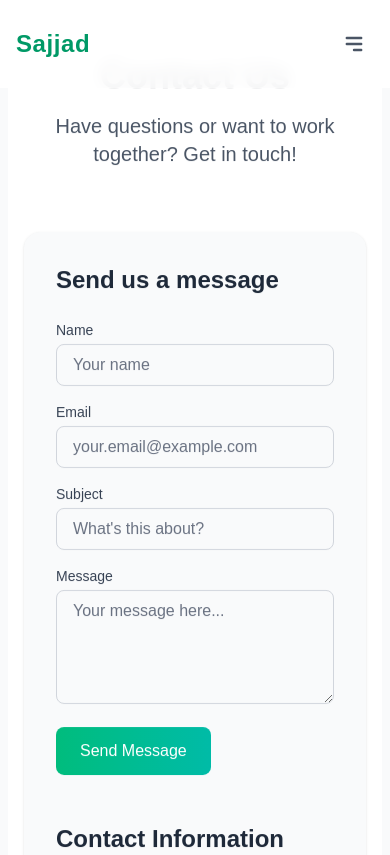
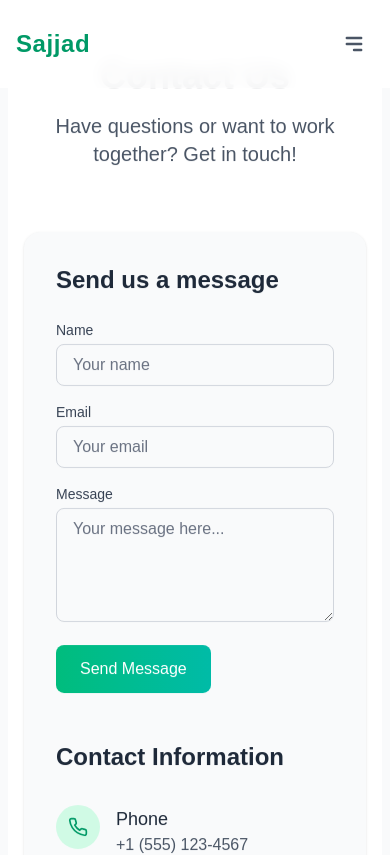
Before and after one commit to khan2024-stack/my-portfolio, a Next.js app in the folder my-portfolio/: page /page/contact in a window 390 px wide. Shown: the top 855 px of the page. Built offline with nearby package versions, Linux system fonts and the light colour scheme.

Commit message:
Macbook updates

```diff
--- a/my-portfolio/package.json
+++ b/my-portfolio/package.json
@@ -9,6 +9,7 @@
     "lint": "next lint"
   },
   "dependencies": {
+    "@emailjs/browser": "^4.4.1",
     "framer-motion": "^12.10.5",
     "next": "15.3.2",
     "react": "^19.0.0",
--- a/my-portfolio/src/app/page/contact/page.tsx
+++ b/my-portfolio/src/app/page/contact/page.tsx
@@ -2,16 +2,59 @@
 
 import { motion } from 'framer-motion';
 import BasicLayout from '@/components/BasicLayout';
-import { FormEvent } from 'react';
-import { contactInfo,formFields } from '@/app/portfolio-content/contact-content';
+import { FormEvent, useState } from 'react';
+import emailjs from '@emailjs/browser';
 
+import { contactInfo, formFields } from '@/app/portfolio-content/contact-content';
 
+emailjs.init('M5qXOrar-RdGHXDzY');
 
 export default function Contact() {
+  interface ContactForm {
+    name?: string;
+    email?:string;
+    message?: string;
+  }
+
+  const [contactForm, setContactForm] = useState<ContactForm>({});
+  const [isSubmitting, setIsSubmitting] = useState(false);
+
+  const handleInputChange = (e: any) => {
+    const { id, value } = e.target;
+    setContactForm((prevContactFormData) => ({
+      ...prevContactFormData,
+      [id]: value,
+    }));
+    console.log('form data :', JSON.stringify(contactForm, null, 2));
+  };
+
   const handleSubmit = (e: FormEvent<HTMLFormElement>) => {
     e.preventDefault();
-    // Add form submission logic here
+    setIsSubmitting(true);
+
+    const templateParams = {
+      name: contactForm.name,
+      email: contactForm.email,
+      message: contactForm.message,
+    };
+
+    emailjs.send('service_ic0bzb5', 'template_9h4ofh3', templateParams)
+      .then((response) => {
+        console.log('SUCCESS!', response.status, response.text);
+        setIsSubmitting(false);
+        alert('Message sent successfully!');
+        setContactForm({
+          name: '',
+          email:'',
+          message: '',
+        });
+      }, (err) => {
+        console.log('FAILED...', err);
+        setIsSubmitting(false);
+        alert('Failed to send message. Please try again!');
+      });
   };
+
 
   return (
     <BasicLayout>
@@ -42,37 +85,37 @@ export default function Contact() {
               <h2 className="text-2xl font-semibold text-gray-800">Send us a message</h2>
 
               <form onSubmit={handleSubmit} className="space-y-4">
-                {formFields.map(({ id, type, label, placeholder }) => (
-                  <div key={id}>
-                    <label htmlFor={id} className="block text-sm font-medium text-gray-700 mb-1">
-                      {label}
+                {formFields.map((field) => (
+                  <div key={field.id}>
+                    <label htmlFor={field.id} className="block text-sm font-medium text-gray-700 mb-1">
+                      {field.label}
                     </label>
-                    <input
-                      type={type}
-                      id={id}
-                      className="w-full px-4 py-2 border border-gray-300 rounded-lg focus:ring-2 focus:ring-emerald-500 focus:border-emerald-500 placeholder-gray-500"
-                      placeholder={placeholder}
-                    />
+                    {field.type === 'textarea' ? (
+                      <textarea
+                        id={field.id}
+                        onChange={handleInputChange}
+                        rows={4}
+                        className="w-full px-4 py-2 text-gray-900 border border-gray-300 rounded-lg focus:ring-2 focus:ring-emerald-500 focus:border-emerald-500 placeholder-gray-500"
+                        placeholder={field.placeholder}
+                      />
+                    ) : (
+                      <input
+                        type={field.type}
+                        id={field.id}
+                        onChange={handleInputChange}
+                        className="w-full px-4 py-2 text-gray-900 border border-gray-300 rounded-lg focus:ring-2 focus:ring-emerald-500 focus:border-emerald-500 placeholder-gray-500"
+                        placeholder={field.placeholder}
+                      />
+                    )}
                   </div>
                 ))}
 
-                <div>
-                  <label htmlFor="message" className="block text-sm font-medium text-gray-700 mb-1 ">
-                    Message
-                  </label>
-                  <textarea
-                    id="message"
-                    rows={4}
-                    className="w-full px-4 py-2 border border-gray-300 rounded-lg focus:ring-2 focus:ring-emerald-500 focus:border-emerald-500 placeholder-gray-500"
-                    placeholder="Your message here..."
-                  />
-                </div>
-
                 <button
                   type="submit"
+                  disabled={isSubmitting}
                   className="px-6 py-3 bg-gradient-to-r from-emerald-500 to-teal-500 text-white font-medium rounded-lg hover:shadow-lg transition-all hover:scale-105"
                 >
-                  Send Message
+                  {isSubmitting ? 'Sending...' : 'Send Message'}
                 </button>
               </form>
             </motion.div>
--- a/my-portfolio/src/app/portfolio-content/contact-content.tsx
+++ b/my-portfolio/src/app/portfolio-content/contact-content.tsx
@@ -28,6 +28,6 @@ export  const contactInfo = [
 
 export const formFields = [
   { id: 'name', type: 'text', label: 'Name', placeholder: 'Your name' },
-  { id: 'email', type: 'email', label: 'Email', placeholder: 'your.email@example.com' },
-  { id: 'subject', type: 'text', label: 'Subject', placeholder: "What's this about?" },
+  { id: 'email', type: 'email', label: 'Email', placeholder: 'Your email' },
+  { id: 'message', type: 'textarea', label: 'Message', placeholder: 'Your message here...' },
 ];
--- a/my-portfolio/src/components/test.tsx
+++ b/my-portfolio/src/components/test.tsx
@@ -1,13 +1,24 @@
+'use client';
+
+import { useState } from "react";
 export default function DebugScreen() {
+
+  const [input , setInput] = useState('')
+
+const handleChange =(e:React.ChangeEvent<HTMLInputElement>) =>{
+  const val = e.target.value;
+    setInput(val)
+    console.log('test input value',val)
+
+}
+
   return (
     <div className="bg-gray-800 text-white text-xs px-2 py-1 ">
-        trdy
-      <span className="block sm:hidden">xs</span>
-      <span className="hidden sm:block md:hidden">sm</span>
-      <span className="hidden md:block lg:hidden">md</span>
-      <span className="hidden lg:block xl:hidden">lg</span>
-      <span className="hidden xl:block 2xl:hidden">xl</span>
-      <span className="hidden 2xl:block">2xl</span>
+      <input type="text"  value={input}   onChange={handleChange}
+              className="bg-gray-700 px-2 py-1 rounded" // Added some styling
+      />
+      <p className="mt-2">You're typing: {input}</p>
+
     </div>
   );
 }
```
Also changed, not shown: 1 other file (tests, documents, lock files or other folders).
